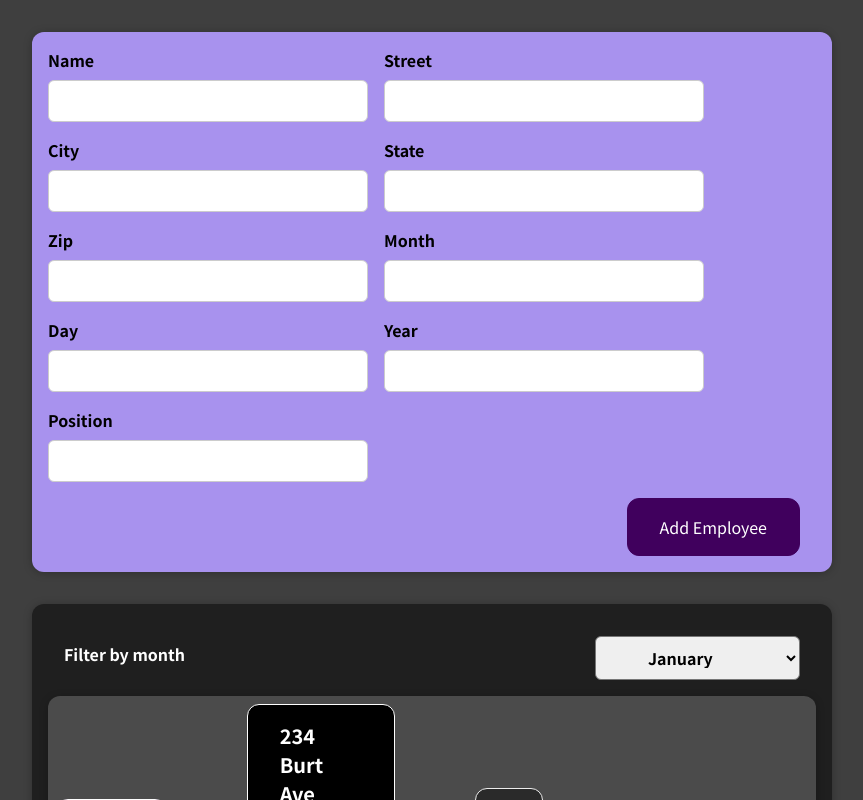
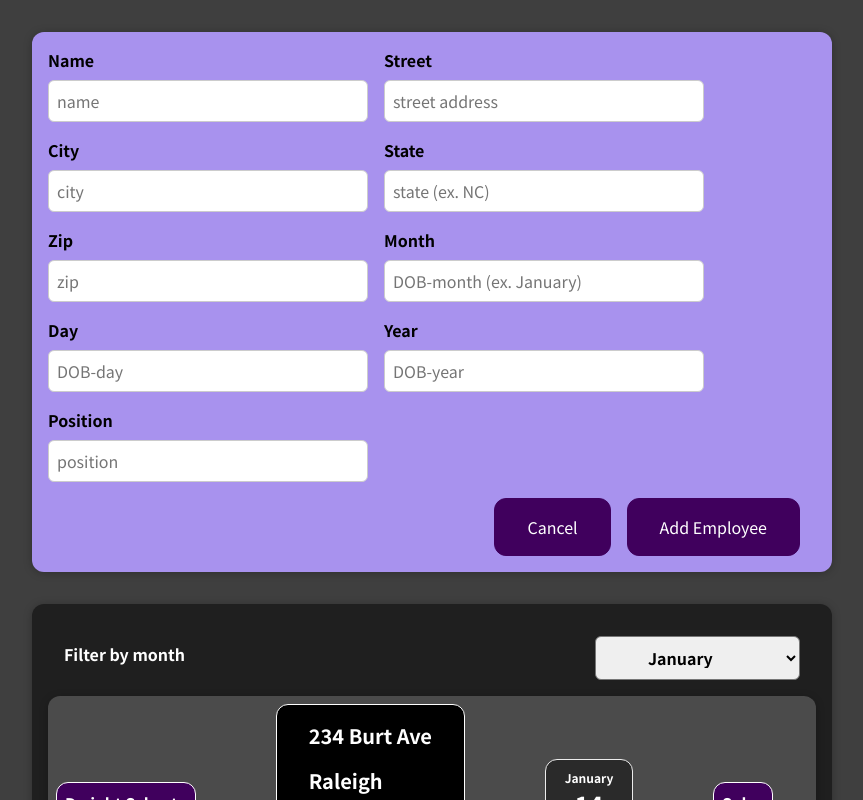
Before and after one commit to pharmon9847/SAS-birthday-app, a React (Create React App) app in the folder client/: page / in a window 1280 px wide. Both pictures are taken after a click on the button "Add Employee". Shown: the top 800 px of the page, without its empty margins (208-1071 px from the left). Built offline with nearby package versions, Linux system fonts and the light colour scheme.

Commit message:
added cancel button to EmployeeForm and placeholders to form

```diff
--- a/client/src/components/EmployeeRecord.js
+++ b/client/src/components/EmployeeRecord.js
@@ -32,7 +32,6 @@ const EmployeeRecord = (props) => {
         </div>
         <div className="employee-record__position">{props.position}</div>
       </div>
-      <button onClick={clickHandler}>Change Employee</button>
     </div>
   );
 };
--- a/client/src/components/NewEmployee/EmployeeForm.js
+++ b/client/src/components/NewEmployee/EmployeeForm.js
@@ -142,58 +142,90 @@ const EmployeeForm = (props) => {
       <div className="new-employee__controls">
         <div className="new-employee__control">
           <label>Name</label>
-          <input type="text" value={enteredName} onChange={nameChangeHandler} />
+          <input
+            type="text"
+            value={enteredName}
+            placeholder="name"
+            onChange={nameChangeHandler}
+          />
         </div>
         <div className="new-employee__control">
           <label>Street</label>
           <input
             type="text"
             value={enteredStreet}
+            placeholder="street address"
             onChange={streetChangeHandler}
           />
         </div>
         <div className="new-employee__control">
           <label>City</label>
-          <input type="text" value={enteredCity} onChange={cityChangeHandler} />
+          <input
+            type="text"
+            value={enteredCity}
+            placeholder="city"
+            onChange={cityChangeHandler}
+          />
         </div>
         <div className="new-employee__control">
           <label>State</label>
           <input
             type="text"
             value={enteredState}
+            placeholder="state (ex. NC)"
             onChange={stateChangeHandler}
           />
         </div>
         <div className="new-employee__control">
           <label>Zip</label>
-          <input type="text" value={enteredZip} onChange={zipChangeHandler} />
+          <input
+            type="text"
+            value={enteredZip}
+            placeholder="zip"
+            onChange={zipChangeHandler}
+          />
         </div>
         <div className="new-employee__control">
           <label>Month</label>
           <input
             type="text"
             value={enteredMonth}
+            placeholder="DOB-month (ex. January)"
             onChange={monthChangeHandler}
           />
         </div>
         <div className="new-employee__control">
           <label>Day</label>
-          <input type="text" value={enteredDay} onChange={dayChangeHandler} />
+          <input
+            type="text"
+            value={enteredDay}
+            placeholder="DOB-day"
+            onChange={dayChangeHandler}
+          />
         </div>
         <div className="new-employee__control">
           <label>Year</label>
-          <input type="text" value={enteredYear} onChange={yearChangeHandler} />
+          <input
+            type="text"
+            value={enteredYear}
+            placeholder="DOB-year"
+            onChange={yearChangeHandler}
+          />
         </div>
         <div className="new-employee__control">
           <label>Position</label>
           <input
             type="text"
             value={enteredPosition}
+            placeholder="position"
             onChange={positionChangeHandler}
           />
         </div>
       </div>
       <div className="new-employee__actions">
+        <button type="button" onClick={props.onCancel}>
+          Cancel
+        </button>
         <button type="submit">Add Employee</button>
       </div>
     </form>
--- a/client/src/components/NewEmployee/NewEmployee.js
+++ b/client/src/components/NewEmployee/NewEmployee.js
@@ -1,18 +1,35 @@
-import React from "react";
+import React, { useState } from "react";
 import EmployeeForm from "./EmployeeForm";
 import "./NewEmployee.css";
 
 const NewEmployee = (props) => {
+  const [isEditing, setIsEditing] = useState(false);
   const saveEmployeeDataHandler = (enteredEmployeeData) => {
     const employeeData = {
       ...enteredEmployeeData,
       id: Math.random().toString(),
     };
     props.onAddEmployee(employeeData);
+    setIsEditing(false);
+  };
+  const startEditingHandler = () => {
+    setIsEditing(true);
+  };
+
+  const stopEditingHandler = () => {
+    setIsEditing(false);
   };
   return (
     <div className="new-employee">
-      <EmployeeForm onSaveEmployeeData={saveEmployeeDataHandler} />
+      {!isEditing && (
+        <button onClick={startEditingHandler}>Add Employee</button>
+      )}
+      {isEditing && (
+        <EmployeeForm
+          onSaveEmployeeData={saveEmployeeDataHandler}
+          onCancel={stopEditingHandler}
+        />
+      )}
     </div>
   );
 };
```
